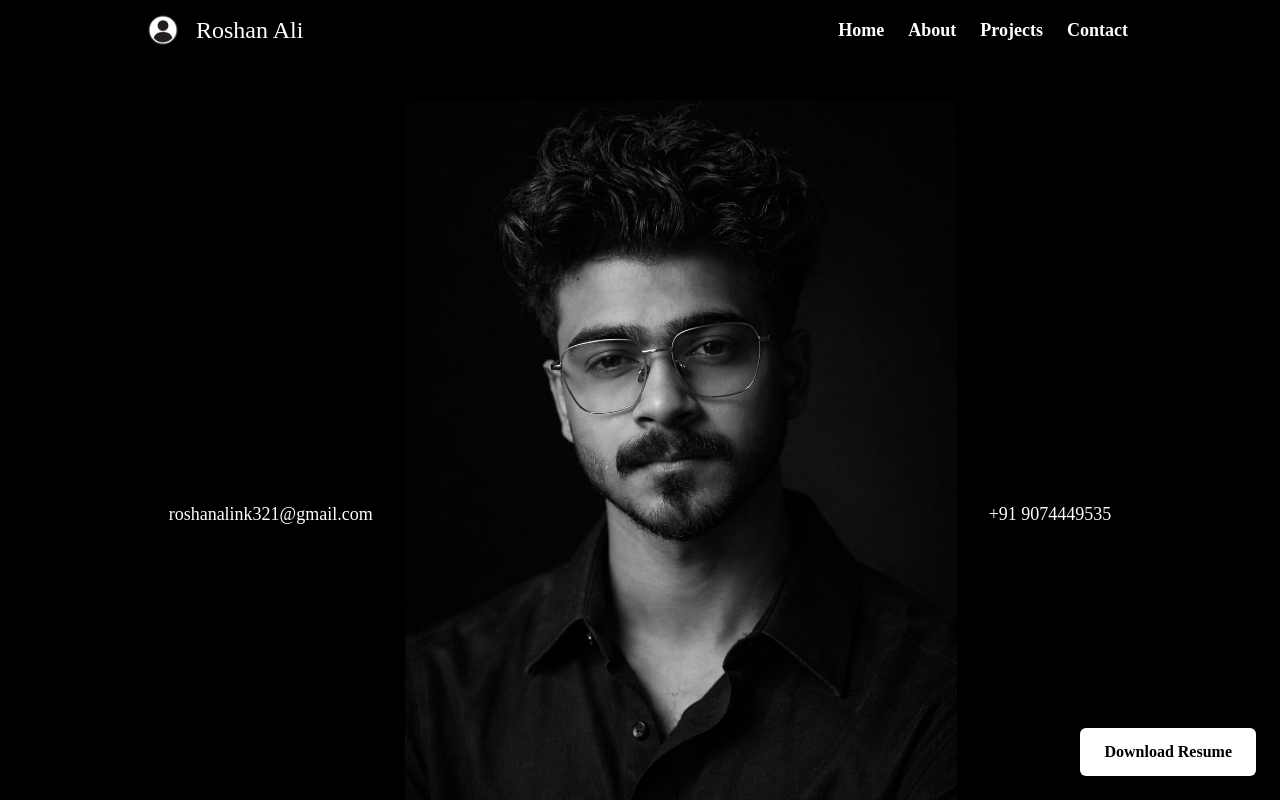
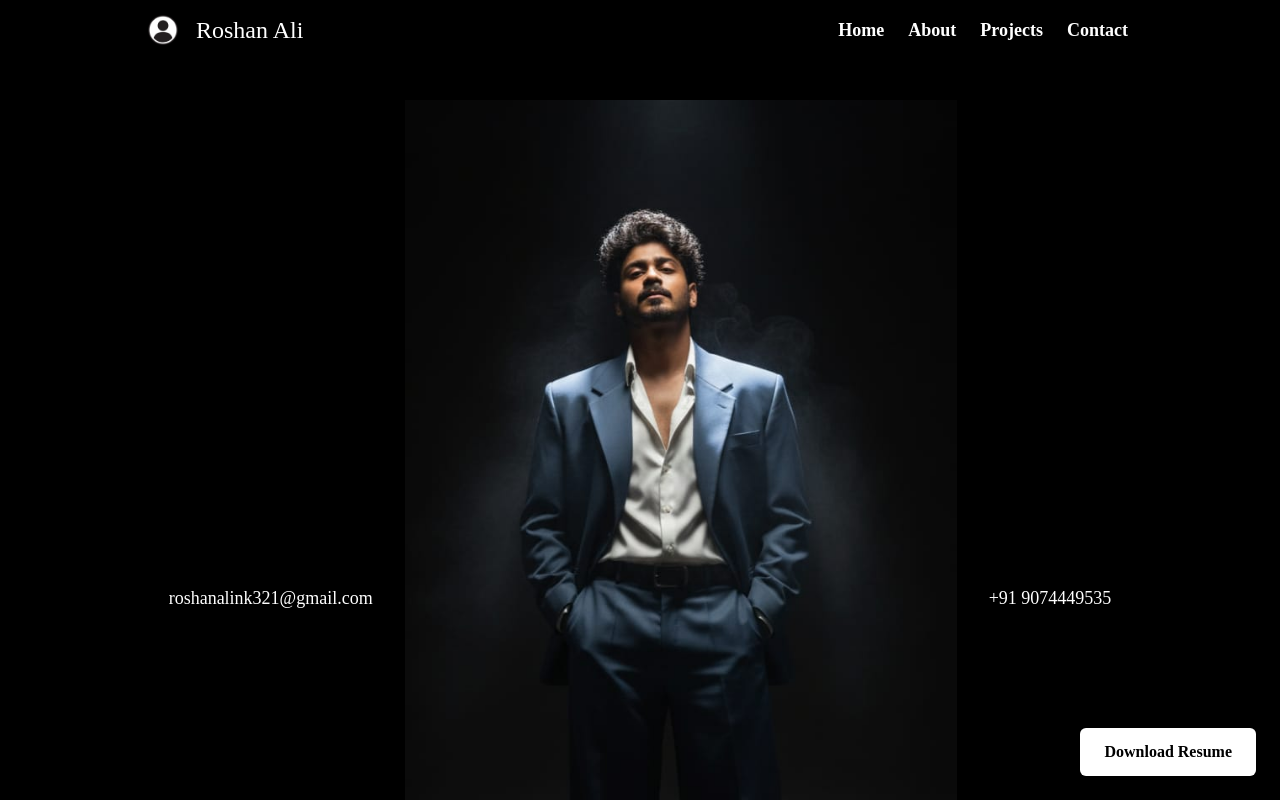
Before and after one commit to roshanali007/My_Portfolio, a React (Vite) app in the folder portfolio/: page / in a window 1280 px wide. Shown: the top 800 px of the page. Built offline with nearby package versions, Linux system fonts and the light colour scheme.

Commit message:
01/27/2026:10:32

```diff
--- a/portfolio/src/Components/FormSubmission.jsx
+++ b/portfolio/src/Components/FormSubmission.jsx
@@ -68,7 +68,7 @@ function FormSubmission() {
     lg:max-w-5xl lg:mx-auto
     `} ref={formsubref}>
       <h1 className="pt-8.5 text-3xl text-white  px-5">Get In Touch</h1>
-      <div className='sm:flex sm:items-center sm:flex-col'>
+      <div className='sm:flex sm:items-center '>
 
         <div className="text-white py-5 px-5 sm:min-w-70.5 sm:shrink sm:max-w-100 ">
 
@@ -76,7 +76,7 @@ function FormSubmission() {
             Feel free to reach out for opportunities, collaborations,
             or any project-related discussions. I’m always open to connecting.
           </p>
-          {/* <img src="/suit_with_tie.jpeg" alt="" className='w-auto h-auto'/> */}
+          <img src="/formIcon.jpeg" alt="" className='w-auto h-auto'/>
         </div>
 
         <form
--- a/portfolio/src/Components/Intro.jsx
+++ b/portfolio/src/Components/Intro.jsx
@@ -12,7 +12,7 @@ function Intro() {
       ${show ? "opacity-100 translate-y-0" : "opacity-0 translate-y-10"} sm:flex-row lg:max-w-5xl lg:mx-auto `}
     >
         <span className='min-w-0 sm:wrap-break-word'>roshanalink321@gmail.com</span>
-        <img src="/intro_icon.jpeg" alt="" className='lg:max-w-138 h-auto sm:shrink min-w-0 '/>
+        <img src="/suit.jpeg" alt="" className='lg:max-w-138 h-auto sm:shrink min-w-0 '/>
         <span className='min-w-0 sm:wrap-break-word'>+91 9074449535</span>
     </div>
   )
```
Also changed, not shown: portfolio/public/formIcon.jpeg (renamed from portfolio/public/intro_icon.jpeg).
